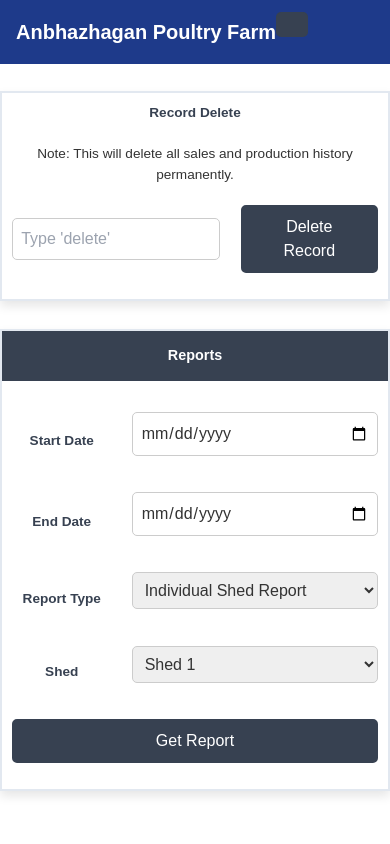
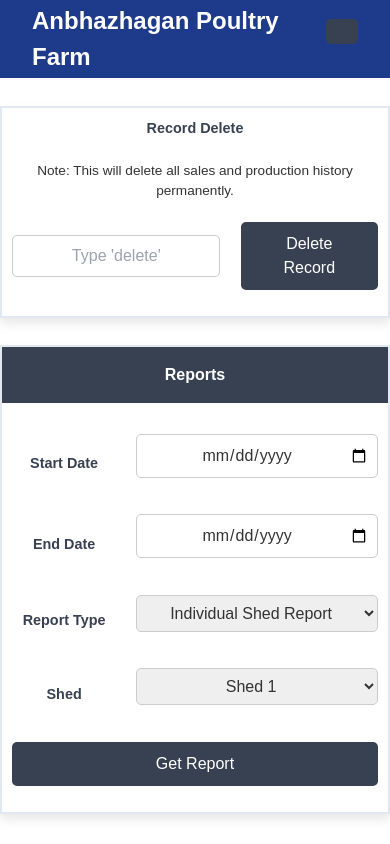
Before and after one commit to GokulKumar2003/Poultry-Farm-Front-End, a React (Vite) app: page /report in a window 390 px wide. Built offline with nearby package versions, Linux system fonts and the light colour scheme.

Commit message:
styles change

```diff
--- a/src/styles/style.css
+++ b/src/styles/style.css
@@ -1,17 +1,16 @@
 /* Base Styles */
 body {
   font-family: 'Collins', sans-serif;
-  font-size: 1rem;
+  font-size: 1rem; /* Base font size */
   margin: 0;
   padding: 0;
   box-sizing: border-box;
-  line-height: 1.5;
+  line-height: 1.5; /* Better readability */
 }
 
 .input-container {
   position: relative;
   display: inline-block;
-  width: 100%;
 }
 
 input, select, button, option {
@@ -21,19 +20,25 @@ input, select, button, option {
   border: 1px solid #ccc;
   border-radius: 5px;
   margin-bottom: 1em;
-  width: 100%;
-  max-width: 100%;
-  box-sizing: border-box;
 }
 
 label {
   position: absolute;
-  top: -8px;
-  left: 8px;
+  top: -10px;  /* Moves label up */
+  left: 10px;  /* Moves label slightly inside */
   background: white;
   padding: 0 5px;
   font-size: 14px;
   color: #1E3A8A;
+}
+
+input,
+.error_input,
+select {
+  width: 100%; /* Full width for responsiveness */
+  max-width: 400px;
+  text-align: center;
+  box-sizing: border-box;
 }
 
 .error_input {
@@ -41,6 +46,7 @@ label {
 }
 
 button {
+  width: auto; /* Flexible width */
   background-color: #374151;
   color: white;
   font-size: 1rem;
@@ -62,27 +68,65 @@ button:hover {
   box-sizing: border-box;
 }
 
-.tableStyle, .dashboard, .loginFormStyle {
+.tableStyle {
   border-collapse: collapse;
   width: 100%;
-  max-width: 100%;
+  max-width: 600px; /* Adjust table size */
   margin: 2em auto;
   box-shadow: 0 5px 10px rgba(0, 0, 0, 0.1);
-  overflow-x: auto;
+  overflow: hidden;
   color: #374151;
   border: 2px solid #e2e8f0;
 }
 
-.tableStyle td, .dashboard td {
-  padding: 0.75em;
-  text-align: center;
+.loginFormStyle {
+  border-collapse: collapse;
+  width: 100%;
+  max-width: 500px; /* Adjust table size */
+  margin: 2em auto;
+  box-shadow: 0 5px 10px rgba(0, 0, 0, 0.1);
+  overflow: hidden;
+  color: #374151;
+  border: 2px solid #e2e8f0;
 }
 
-.headerStyle, .dashboard-title, .report-title {
+.dashboard {
+  border-collapse: collapse;
+  width: 100%;
+  max-width: 1100px; /* Adjust table size */
+  margin: 2em auto;
+  box-shadow: 0 5px 10px rgba(0, 0, 0, 0.1);
+  overflow: hidden;
+  color: #374151;
+}
+
+.tableStyle td,
+.dashboard td {
+  padding: 0.75em;
+}
+
+.headerStyle {
   padding: 1em;
   text-align: center;
   background-color: #374151;
   color: #fff;
+  font-weight: bold;
+  font-size: 1.25rem;
+}
+
+.dashboard-title {
+  padding: 1em;
+  text-align: center;
+  background-color: #374151;
+  color: #fff;
+  font-weight: bold;
+  font-size: 1rem;
+}
+
+.report-title {
+  padding: 1em;
+  text-align: center;
+  color: #374151;
   font-weight: bold;
   font-size: 1rem;
 }
@@ -97,40 +141,48 @@ button:hover {
   padding: 0.75em;
   text-align: center;
   font-weight: bold;
-  font-size: 1rem;
+  font-size: 1.25rem;
 }
 
 .even-row {
-  background-color: #f1f5f9;
+  background-color: #f1f5f9; /* Light background for even rows */
 }
 
 .odd-row {
-  background-color: #e2e8f0;
+  background-color: #e2e8f0; /* Slightly darker background for odd rows */
 }
 
 /* Responsive Design */
 @media (max-width: 1024px) {
+  .tableStyle, .dashboard {
+      font-size: 0.9rem;
+  }
+
   .headerStyle, .dashboard-title {
-      font-size: 1rem;
+      font-size: 1.25rem;
   }
 }
 
 @media (max-width: 768px) {
   input, select, button {
-      width: 100%;
+      width: 100%; /* Full width for smaller screens */
   }
 
   .tableStyle, .dashboard {
       font-size: 0.85rem;
-      overflow-x: auto;
+      overflow-x: auto; /* Allow horizontal scroll */
   }
 
   .headerStyle, .dashboard-title {
+      font-size: 1rem;
+  }
+
+  .subHeaderStyle {
       font-size: 0.9rem;
   }
 
-  .subHeaderStyle {
-      font-size: 0.85rem;
+  .navbar-links {
+      font-size: 0.9rem; /* Reduce navbar link size */
   }
 }
 
@@ -138,7 +190,7 @@ button:hover {
 .navbar {
   background-color: #1E3A8A;
   color: white;
-  padding: 0.5rem 1rem;
+  padding: .2rem 2rem;
 }
 
 .navbar-container {
@@ -148,7 +200,7 @@ button:hover {
 }
 
 .navbar-logo {
-  font-size: 1.25rem;
+  font-size: 1.5rem;
   font-weight: bold;
 }
 
@@ -158,12 +210,12 @@ button:hover {
 }
 
 .navbar-links li {
-  margin: 0 0.75rem;
+  margin: 0 1rem;
 }
 
 .navbar-links a {
   color: white;
-  font-size: 1rem;
+  font-size: 1.25rem;
   transition: color 0.3s;
   text-decoration: none;
 }
@@ -198,6 +250,7 @@ button:hover {
       display: none;
       flex-direction: column;
       position: absolute;
+      /* top: 60px; */
       right: 0;
       width: 100%;
       background-color: #1E3A8A;
```
